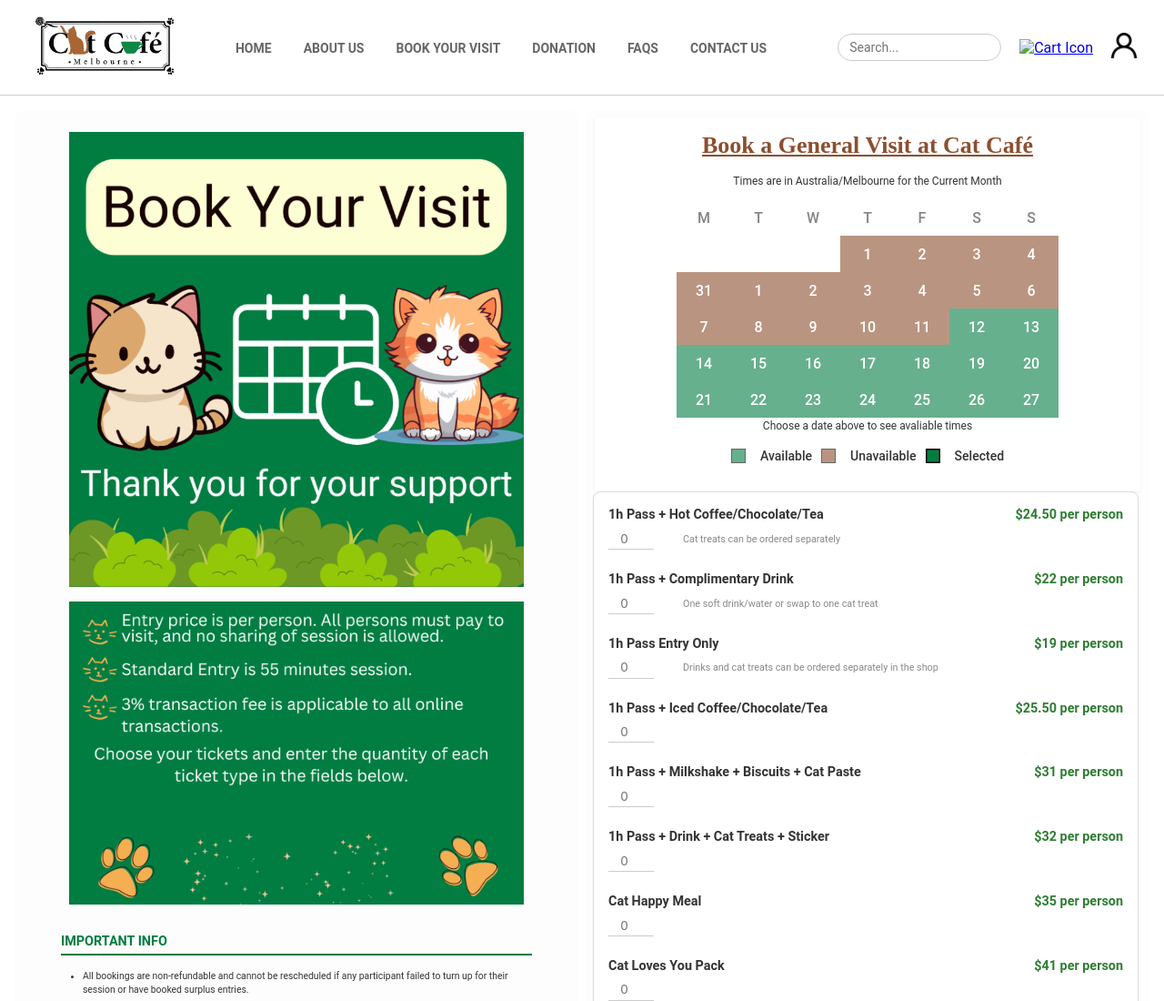
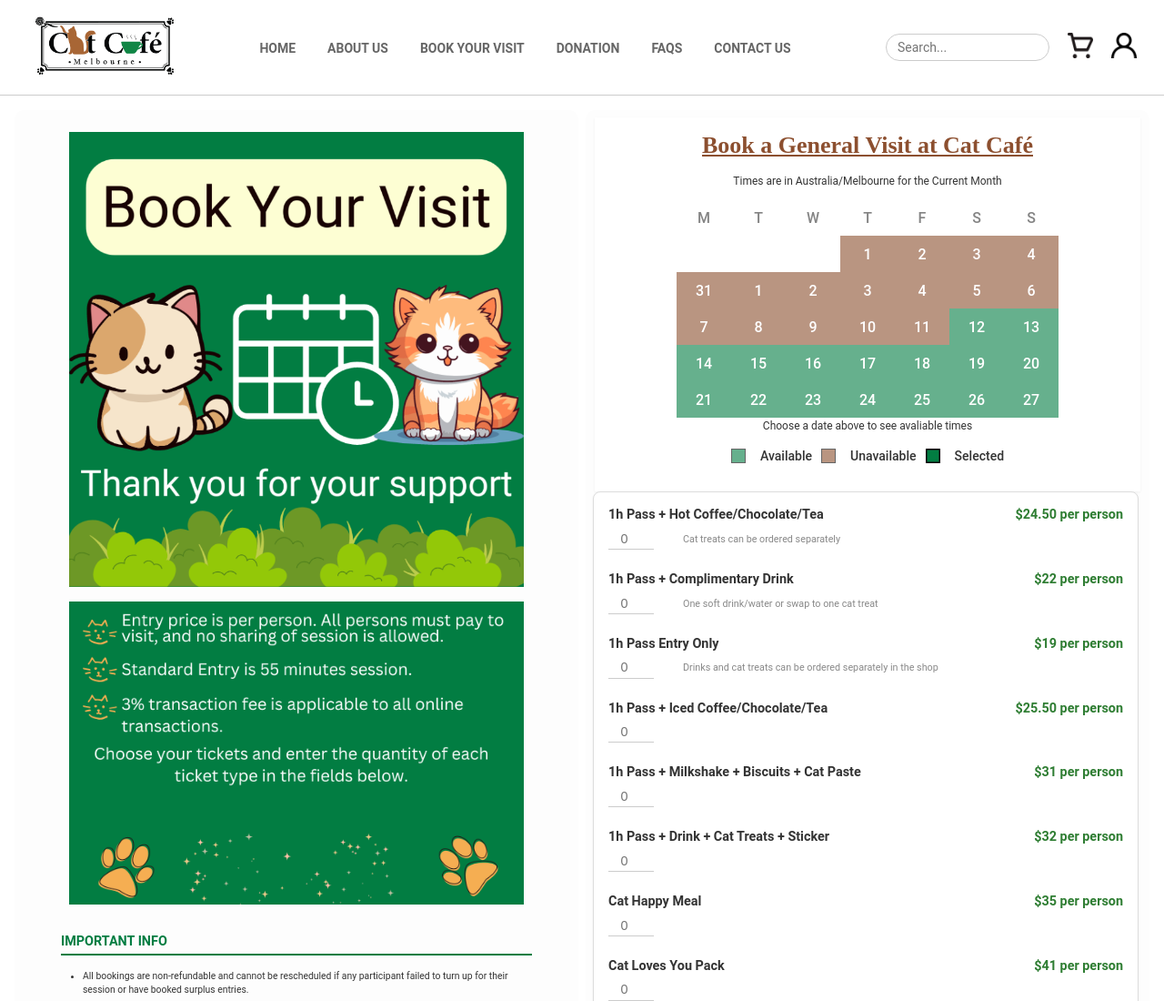
Before and after one commit to wheatzzz/catcafemelb, a plain HTML site: page booking.html in a window 1280 px wide. Shown: the top 1100 px of the page at 91% size. Drawn offline with Linux system fonts and the light colour scheme.

Commit message:
eighth commit

```diff
--- a/booking.html
+++ b/booking.html
@@ -47,7 +47,7 @@
 
 
     <div class="cart-profile">
- <a href="cart.html"><img src="assets/header/shoppingcart.png" alt="Cart Icon" /></a>
+ <a href="cart.html"><img src="Header/shoppingcart.png" alt="Cart Icon" /></a>
       <a href="#"><img src="Header/profile.png" alt="Profile Icon" /></a>
     </div>
 
```
Also changed, not shown: cart.html (+1 -1 lines), finalisedbooking.html (+1 -1 lines), index.html (+1 -1 lines), payment.html (+1 -1 lines), services.html (+1 -1 lines).
